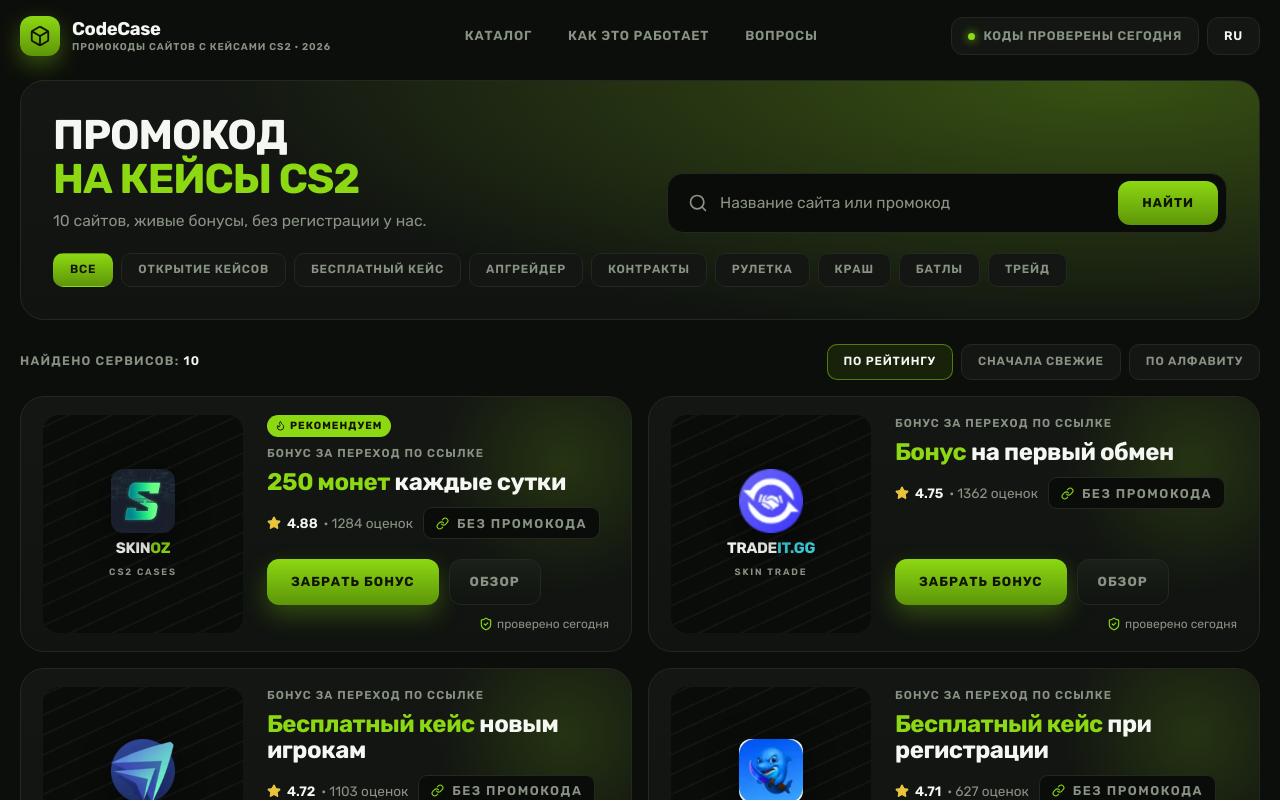
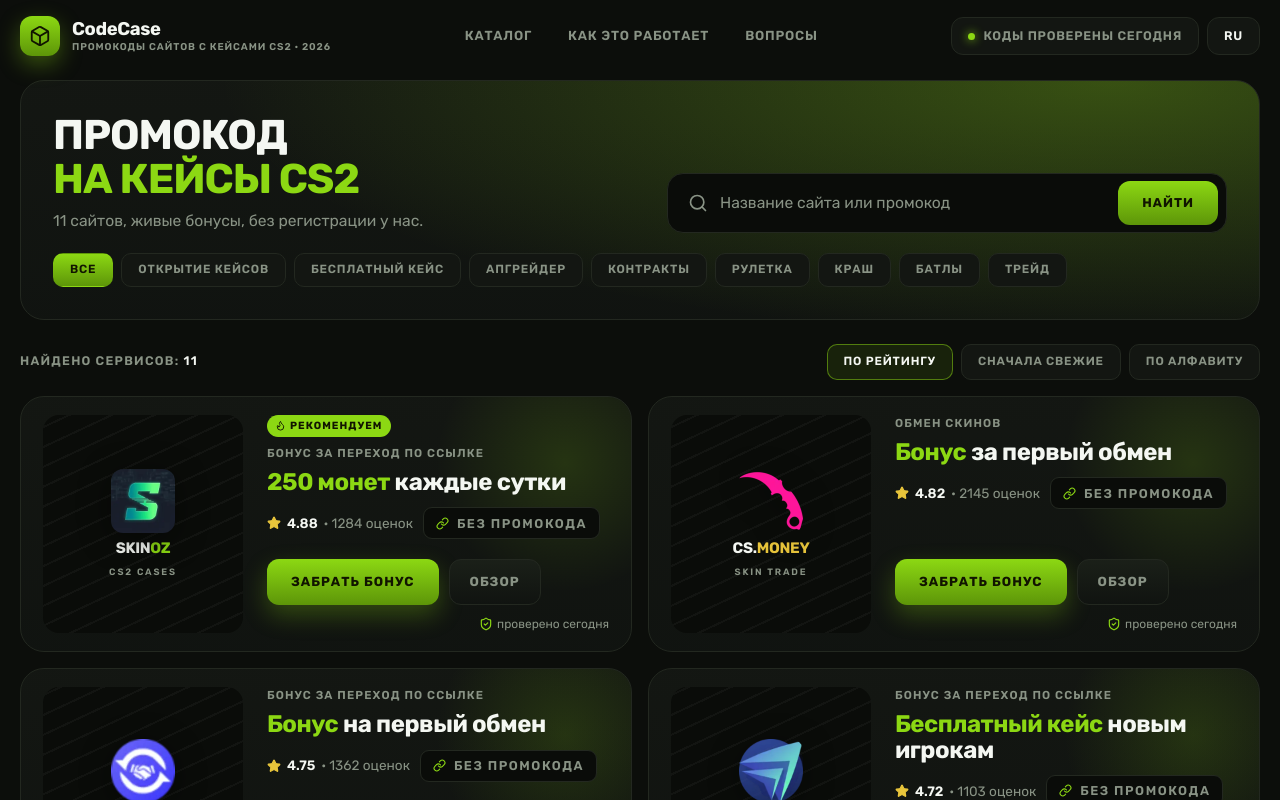
Before and after one commit to maodeceiver/referral-link-site, a React (Vite) app: page / in a window 1280 px wide. Shown: the top 800 px of the page. Built offline with nearby package versions, Linux system fonts and the light colour scheme.

Commit message:
[FEAT] Добавил ссылку на трейд

```diff
--- a/src/data/sites.ts
+++ b/src/data/sites.ts
@@ -262,6 +262,27 @@ export const sites: Site[] = [
     minDeposit: 'не нужен',
     payouts: 'Steam-трейд, карта, крипта',
   },
+  {
+    id: 'csmoney',
+    name: 'CS.MONEY',
+    namePrefix: 'CS.',
+    nameSuffix: 'MONEY',
+    tone: 'gold',
+    logo: '/logos/csmoney.webp',
+    tagline: 'SKIN TRADE',
+    kind: 'Обмен скинов',
+    bonusHighlight: 'Бонус',
+    bonusRest: 'за первый обмен',
+    promo: '',
+    rating: 4.82,
+    reviews: 2145,
+    categories: ['trade', 'upgrade'],
+    url: 'https://cs.money/ru/csgo/trade/',
+    checked: 'сегодня',
+    perks: ['Самый большой выбор скинов CS2', 'Обмен на любые предметы', 'Проверенная площадка с 2016 года'],
+    minDeposit: 'не нужен',
+    payouts: 'Steam-трейд, карта, крипта',
+  },
 ];
 
 export const faq = [
```
Also changed, not shown: public/logos/csmoney.webp (added).
